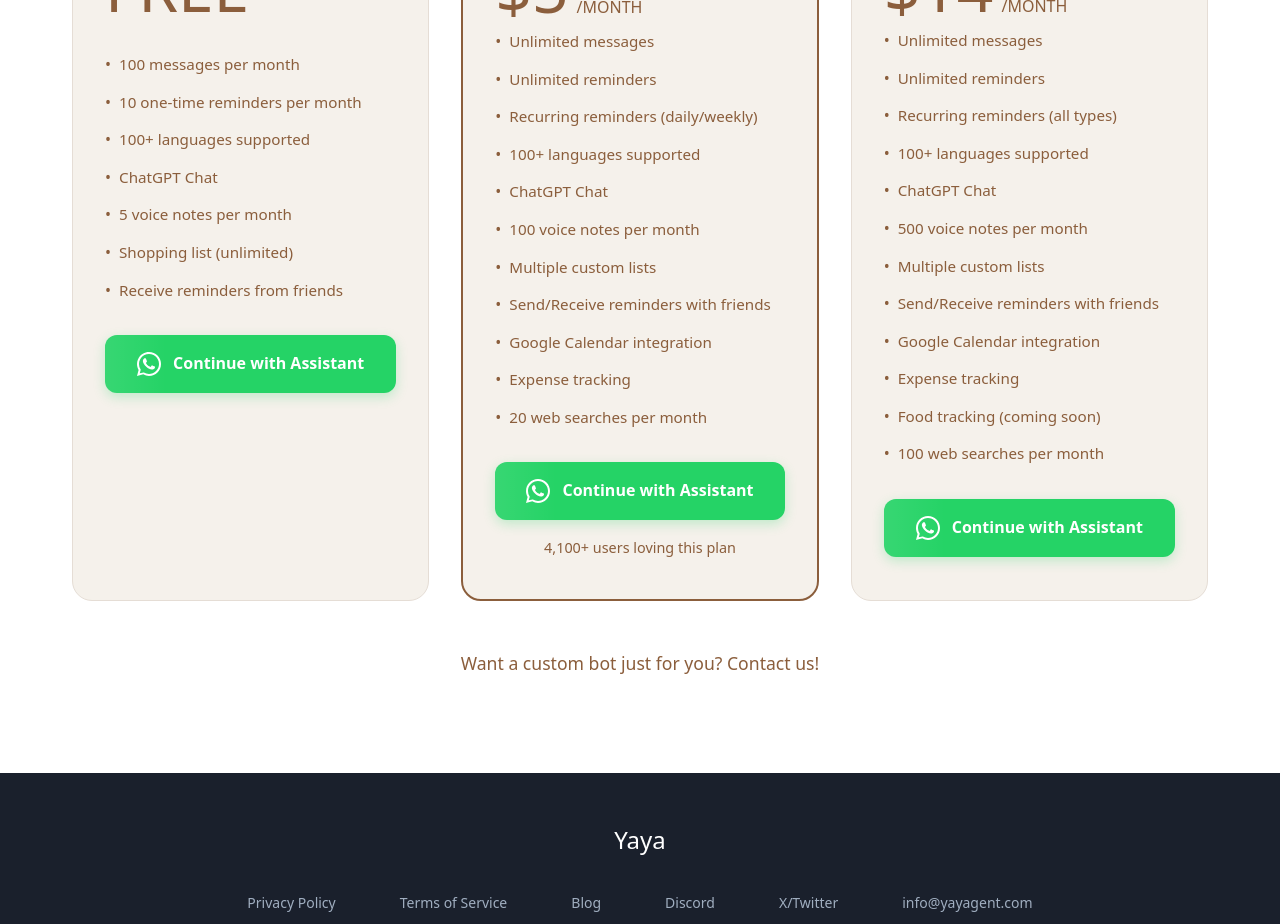
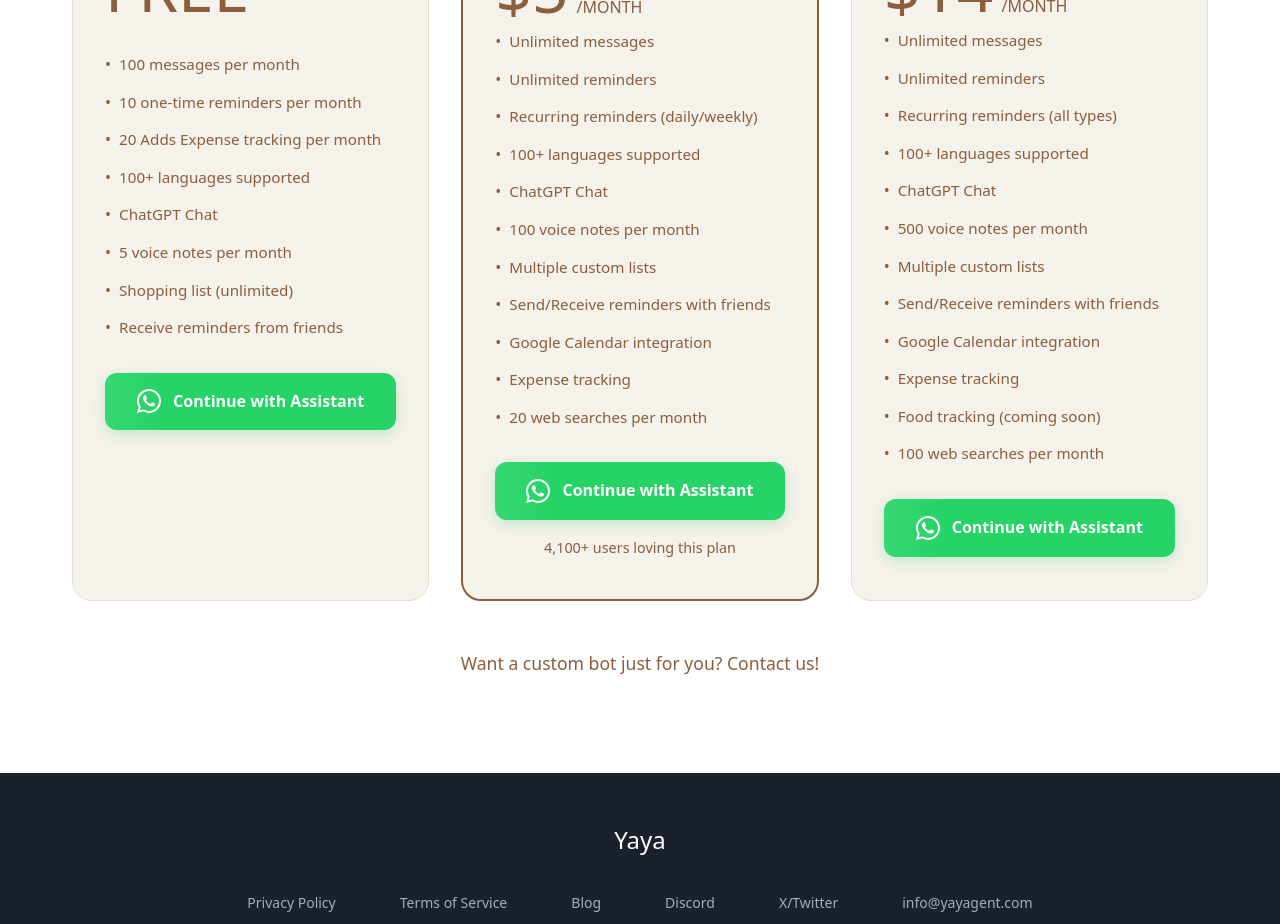
Before and after one commit to yairsabag/yaya-oauth-page, a Next.js app: page / in a window 1280 px wide. Shown: the part 3200-4124 px from the top of the page. Built offline with nearby package versions, Linux system fonts and the light colour scheme.

Commit message:
Update page.tsx

```diff
--- a/src/app/page.tsx
+++ b/src/app/page.tsx
@@ -718,6 +718,10 @@ export default function Home() {
                 </div>
                 <div style={{ color: '#8B5E3C', marginBottom: '0.75rem', fontSize: '0.95rem', display: 'flex', alignItems: 'flex-start', gap: '8px' }}>
                   <span style={{ color: '#8B5E3C', fontSize: '1rem' }}>•</span>
+                  20 Adds Expense tracking per month
+                </div>
+                <div style={{ color: '#8B5E3C', marginBottom: '0.75rem', fontSize: '0.95rem', display: 'flex', alignItems: 'flex-start', gap: '8px' }}>
+                  <span style={{ color: '#8B5E3C', fontSize: '1rem' }}>•</span>
                   100+ languages supported
                 </div>
                 <div style={{ color: '#8B5E3C', marginBottom: '0.75rem', fontSize: '0.95rem', display: 'flex', alignItems: 'flex-start', gap: '8px' }}>
```
